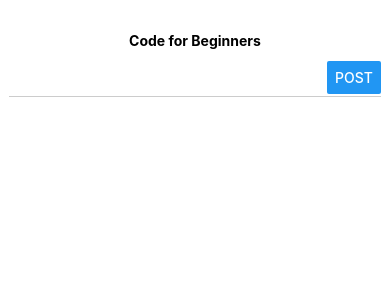
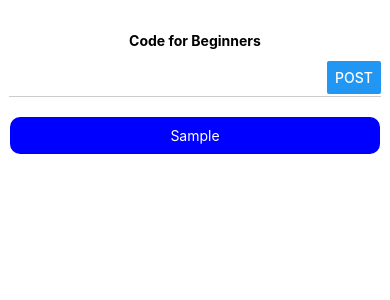
Before and after one commit to DoyunH/myblog_rn, a React Native app: screen / in a window 390 px wide. Both pictures are taken after typing "Sample" into the empty fields and a click on the button "POST". Shown: the top 300 px of the page. Built offline with nearby package versions, Linux system fonts and the light colour scheme.

Commit message:
feature : scrollView setting

```diff
--- a/App.js
+++ b/App.js
@@ -7,7 +7,6 @@ import {
   Text,
   TextInput,
   Button,
-  useColorScheme,
   View,
 } from 'react-native';
 
@@ -35,6 +34,13 @@ const App = () => {
           <Button title="Post" style={styles.postButton} onPress={addPost} />
         </View>
       </View>
+      <ScrollView contentContainerStyle={styles.postListContainer}>
+        {postList.map((post, index) => (
+          <Text style={styles.postElement} key={index}>
+            {post}
+          </Text>
+        ))}
+      </ScrollView>
     </SafeAreaView>
   );
 };
@@ -78,6 +84,21 @@ const styles = StyleSheet.create({
   highlight: {
     fontWeight: '700',
   },
+  postListContainer: {
+    alignItems: 'center',
+    marginTop: 10,
+    marginHorizontal: 10,
+  },
+  postElement: {
+    marginTop: 10,
+    marginHorizontal: 10,
+    backgroundColor: 'blue',
+    color: 'white',
+    paddingVertical: 10,
+    width: '100%',
+    textAlign: 'center',
+    borderRadius: 10,
+  },
 });
 
 export default App;
```
